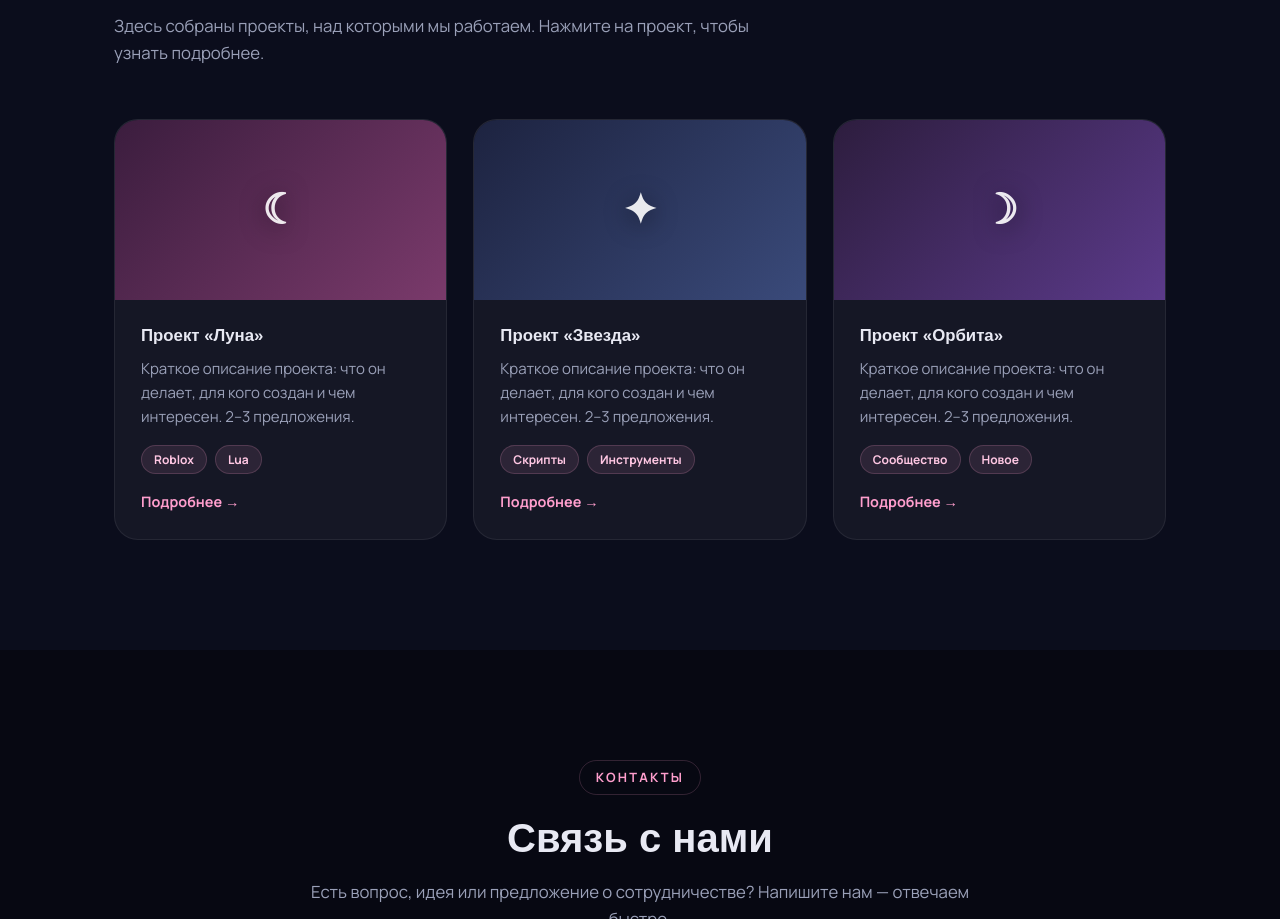
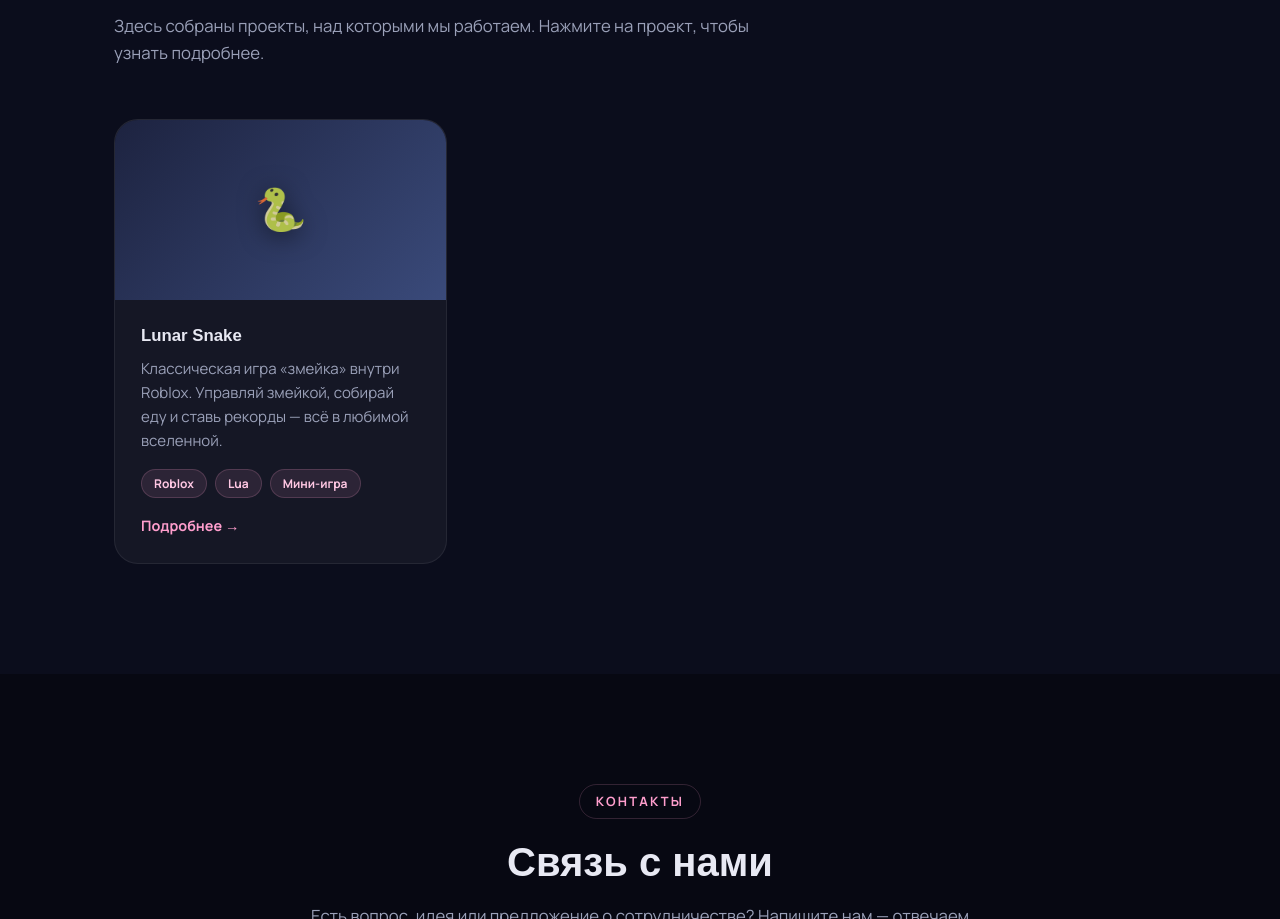
Before and after one commit to ktoa4451-bot/lunar-hub-site, a plain HTML site: page index.html in a window 1280 px wide. Shown: the part 1558-2477 px from the top of the page. Drawn offline with Linux system fonts and the light colour scheme; a web font is replaced by a local one.

Commit message:
Update index.html

```diff
--- a/index.html
+++ b/index.html
@@ -285,42 +285,16 @@ footer b{color:var(--pink)}
     </div>
 
     <div class="projects-grid">
-      <!-- ====== КАРТОЧКА ПРОЕКТА 1 — РЕДАКТИРУЙТЕ ТЕКСТ ====== -->
+      <!-- ====== КАРТОЧКА ПРОЕКТА — РЕДАКТИРУЙТЕ ТЕКСТ ====== -->
       <article class="project reveal">
-        <div class="project-cover cover-1">☾</div>
+        <div class="project-cover cover-2">🐍</div>
         <div class="project-body">
-          <h3>Проект «Луна»</h3>
-          <p>Краткое описание проекта: что он делает, для кого создан и чем интересен. 2–3 предложения.</p>
+          <h3>Lunar Snake</h3>
+          <p>Классическая игра «змейка» внутри Roblox. Управляй змейкой, собирай еду и ставь рекорды — всё в любимой вселенной.</p>
           <div class="tags">
-            <span class="tag">Roblox</span><span class="tag">Lua</span>
+            <span class="tag">Roblox</span><span class="tag">Lua</span><span class="tag">Мини-игра</span>
           </div>
-          <a class="project-link" href="#">Подробнее →</a>
-        </div>
-      </article>
-
-      <!-- ====== КАРТОЧКА ПРОЕКТА 2 — РЕДАКТИРУЙТЕ ТЕКСТ ====== -->
-      <article class="project reveal">
-        <div class="project-cover cover-2">✦</div>
-        <div class="project-body">
-          <h3>Проект «Звезда»</h3>
-          <p>Краткое описание проекта: что он делает, для кого создан и чем интересен. 2–3 предложения.</p>
-          <div class="tags">
-            <span class="tag">Скрипты</span><span class="tag">Инструменты</span>
-          </div>
-          <a class="project-link" href="#">Подробнее →</a>
-        </div>
-      </article>
-
-      <!-- ====== КАРТОЧКА ПРОЕКТА 3 — РЕДАКТИРУЙТЕ ТЕКСТ ====== -->
-      <article class="project reveal">
-        <div class="project-cover cover-3">☽</div>
-        <div class="project-body">
-          <h3>Проект «Орбита»</h3>
-          <p>Краткое описание проекта: что он делает, для кого создан и чем интересен. 2–3 предложения.</p>
-          <div class="tags">
-            <span class="tag">Сообщество</span><span class="tag">Новое</span>
-          </div>
-          <a class="project-link" href="#">Подробнее →</a>
+          <a class="project-link" href="https://github.com/ktoa4451-bot/Lunar-snake" target="_blank">Подробнее →</a>
         </div>
       </article>
     </div>
```
